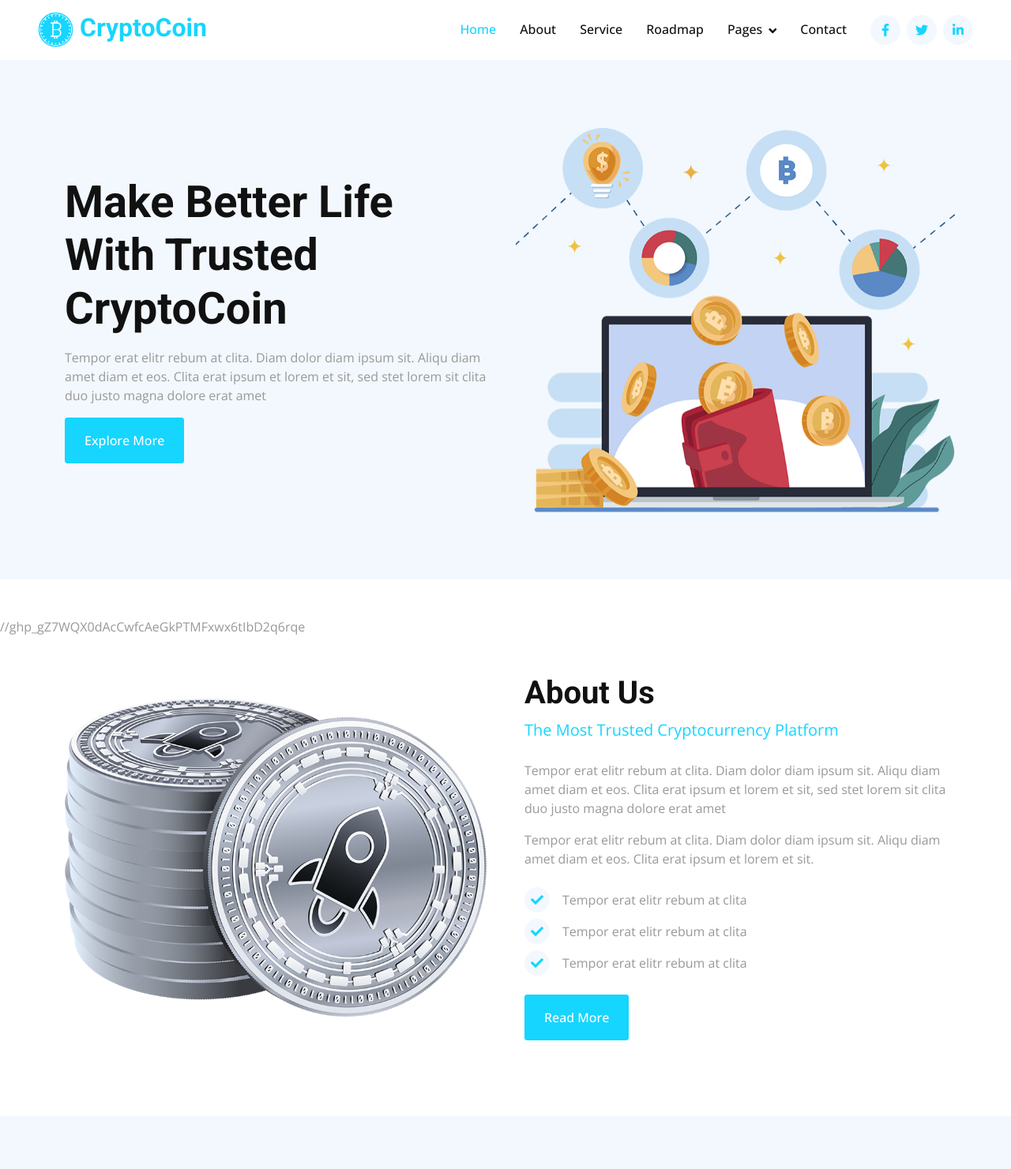
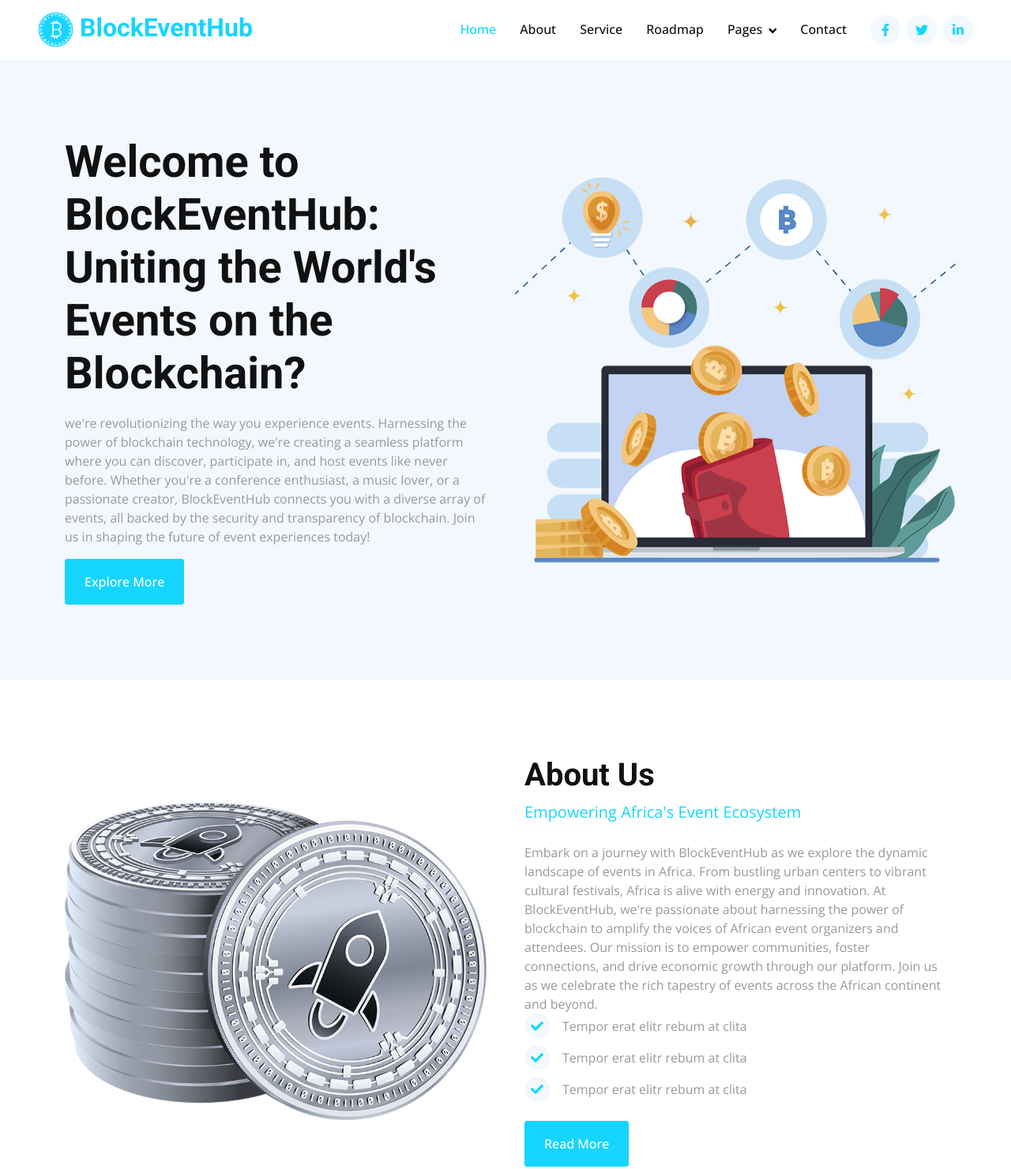
Before and after one commit to victorgunga/BlockEventHub, a plain HTML site: page index.html in a window 1280 px wide. Shown: the top 1481 px of the page at 79% size. Drawn offline with nearby package versions, Linux system fonts and the light colour scheme.

Commit message:
latest changes

```diff
--- a/index.html
+++ b/index.html
@@ -3,7 +3,8 @@
 
 <head>
     <meta charset="utf-8">
-    <title>CryptoCoin - Free Cryptocurrency Website Template</title>
+    <title>BlockEventHub</title>
+
     <meta content="width=device-width, initial-scale=1.0" name="viewport">
     <meta content="" name="keywords">
     <meta content="" name="description">
@@ -45,7 +46,7 @@
     <nav class="navbar navbar-expand-lg bg-white navbar-light sticky-top p-0 px-4 px-lg-5">
         <a href="index.html" class="navbar-brand d-flex align-items-center">
             <h2 class="m-0 text-primary"><img class="img-fluid me-2" src="img/icon-1.png" alt=""
-                    style="width: 45px;">CryptoCoin</h2>
+                    style="width: 45px;">BlockEventHub</h2>
         </a>
         <button type="button" class="navbar-toggler" data-bs-toggle="collapse" data-bs-target="#navbarCollapse">
             <span class="navbar-toggler-icon"></span>
@@ -85,10 +86,9 @@
         <div class="container py-5">
             <div class="row g-5 align-items-center">
                 <div class="col-lg-6">
-                    <h1 class="display-4 mb-3 animated slideInDown">Make Better Life With Trusted CryptoCoin</h1>
-                    <p class="animated slideInDown">Tempor erat elitr rebum at clita. Diam dolor diam ipsum sit. Aliqu
-                        diam amet diam et eos. Clita erat ipsum et lorem et sit, sed stet lorem sit clita duo justo
-                        magna dolore erat amet</p>
+                    <h1 class="display-4 mb-3 animated slideInDown">Welcome to BlockEventHub: Uniting the World's Events on the Blockchain?
+                 </h1>
+                    <p class="animated slideIn"></p> we're revolutionizing the way you experience events. Harnessing the power of blockchain technology, we're creating a seamless platform where you can discover, participate in, and host events like never before. Whether you're a conference enthusiast, a music lover, or a passionate creator, BlockEventHub connects you with a diverse array of events, all backed by the security and transparency of blockchain. Join us in shaping the future of event experiences today!</p>
                     <a href="" class="btn btn-primary py-3 px-4 animated slideInDown">Explore More</a>
                 </div>
                 <div class="col-lg-6 animated fadeIn">
@@ -99,7 +99,7 @@
         </div>
     </div>
     <!-- Header End -->
-//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
+
 
     <!-- About Start -->
     <div class="container-xxl py-5">
@@ -111,12 +111,9 @@
                 <div class="col-lg-6 wow fadeInUp" data-wow-delay="0.5s">
                     <div class="h-100">
                         <h1 class="display-6">About Us</h1>
-                        <p class="text-primary fs-5 mb-4">The Most Trusted Cryptocurrency Platform</p>
-                        <p>Tempor erat elitr rebum at clita. Diam dolor diam ipsum sit. Aliqu diam amet diam et eos.
-                            Clita erat ipsum et lorem et sit, sed stet lorem sit clita duo justo magna dolore erat amet
-                        </p>
-                        <p class="mb-4">Tempor erat elitr rebum at clita. Diam dolor diam ipsum sit. Aliqu diam amet
-                            diam et eos. Clita erat ipsum et lorem et sit.</p>
+                        <p class="text-primary fs-5 mb-4">Empowering Africa's Event Ecosystem</p>
+                <p1></p1>Embark on a journey with BlockEventHub as we explore the dynamic landscape of events in Africa. From bustling urban centers to vibrant cultural festivals, Africa is alive with energy and innovation. At BlockEventHub, we're passionate about harnessing the power of blockchain to amplify the voices of African event organizers and attendees. Our mission is to empower communities, foster connections, and drive economic growth through our platform. Join us as we celebrate the rich tapestry of events across the African continent and beyond.</p1>
+
                         <div class="d-flex align-items-center mb-2">
                             <i class="fa fa-check bg-light text-primary btn-sm-square rounded-circle me-3 fw-bold"></i>
                             <span>Tempor erat elitr rebum at clita</span>
```
